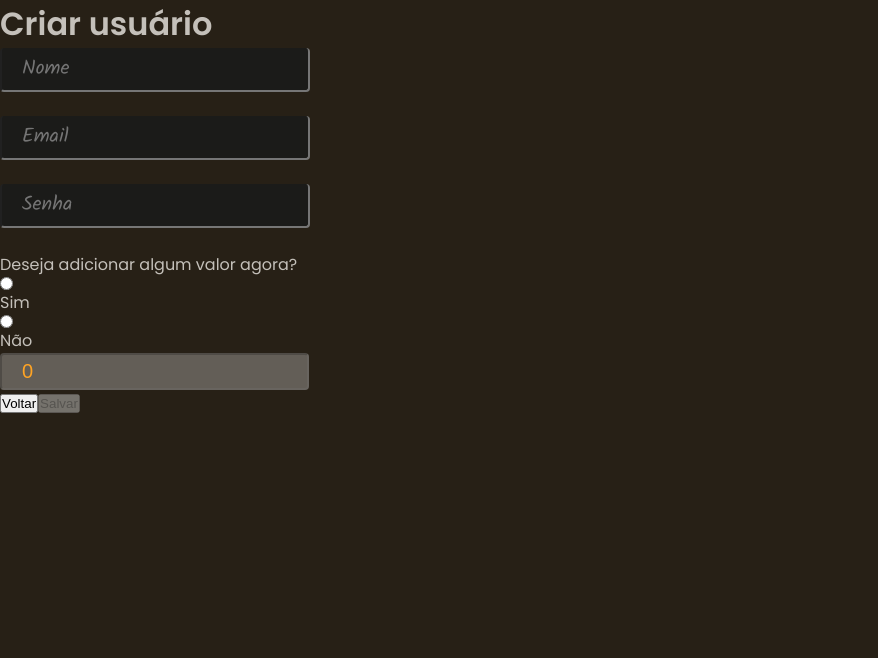
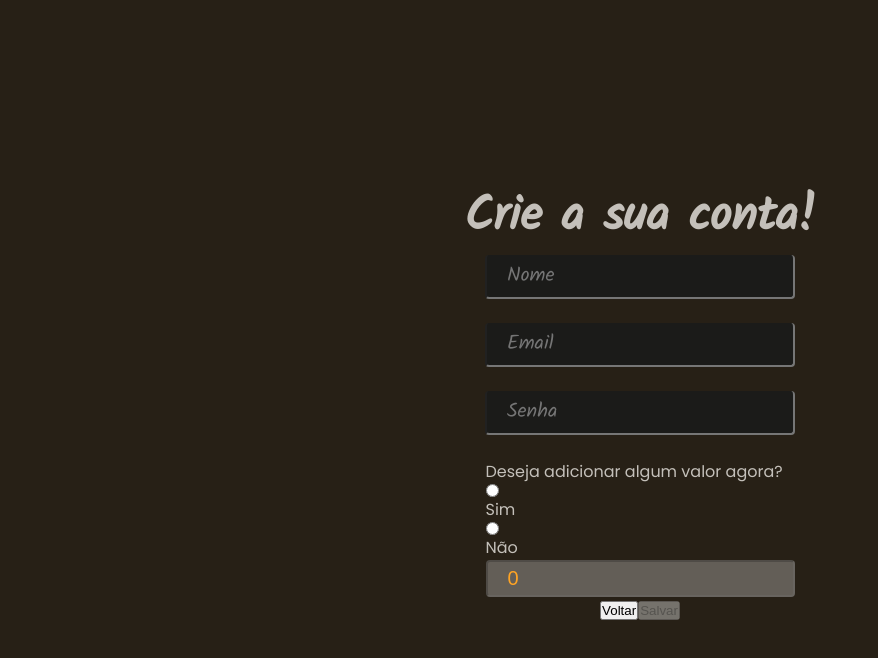
Before and after one commit to Lilian-Azevedo/XP-challenge-lilian-repository, a React (Create React App) app: page /create in a window 1280 px wide. Shown: the top 658 px of the page, without its empty margins (0-878 px from the left). Built offline with nearby package versions, Linux system fonts and the light colour scheme.

Commit message:
:white_check_mark: tests: started tests SignIn Page

```diff
--- a/src/pages/Login.js
+++ b/src/pages/Login.js
@@ -59,7 +59,7 @@ const Login = () => {
   const { inputEmail, inputPassword } = userData;
 
   return (
-    <div className="login-page">
+    <div className="general-page">
       <div>
         <h1 className='h1-title'>Acesse sua conta</h1>
       </div>
--- a/src/pages/SignIn.js
+++ b/src/pages/SignIn.js
@@ -50,9 +50,9 @@ const SignIn = () => {
   const { inputName, inputEmail, inputPassword, inputValueInitial } = userData;
 
   return (
-    <div className="details-page">
+    <div className="general-page">
       <div>
-        <h1>Criar usuário</h1>
+        <h1 className='h1-title'>Crie a sua conta!</h1>
       </div>
 
       <section>
--- a/src/styles/login.css
+++ b/src/styles/login.css
@@ -4,7 +4,7 @@
     text-align: center;
 }
 
-.login-page {
+.general-page {
     display: flex;
     flex-direction: column;
     justify-content: center;
```
Also changed, not shown: 2 other files (tests, documents, lock files or other folders).
